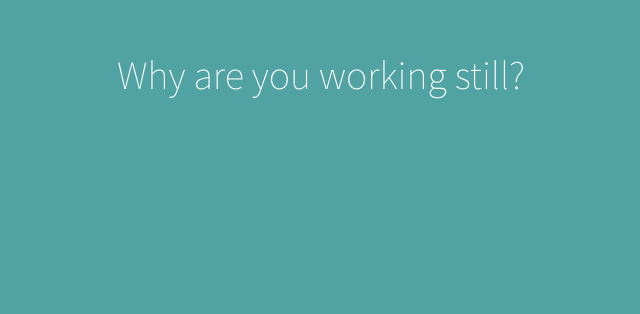
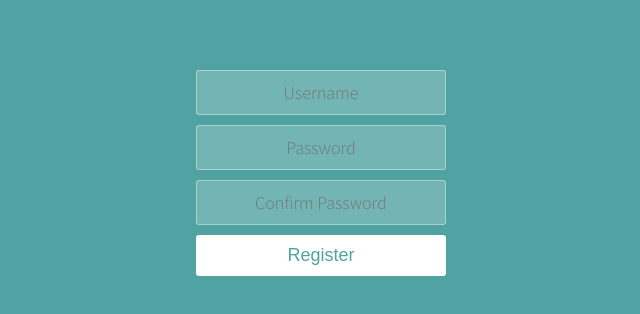
Before and after one commit to Sharat-m/React-login, a React (Create React App) app: page / in a window 1280 px wide. Shown: the part 158-472 px from the top of the page, without its empty margins (319-959 px from the left). Built offline with nearby package versions, Linux system fonts and the light colour scheme.

Commit message:
added a register page

```diff
--- a/src/components/App.jsx
+++ b/src/components/App.jsx
@@ -1,30 +1,16 @@
 import React from "react";
-import Signin from "./Signin";
-var loggedIn = true;
+import Form from "./Form";
 
-// function renderConditionaly() {
-//   if (loggedIn === true) {
-//     return <h1>Hello</h1>;
-//   } else {
-//     return (
-//       <div>
-//         <Signin />
-//       </div>
-//     );
-//   }
-// }
-
-const currentTime = new Date().getHours();
-console.log(currentTime);
+var userIsRegistered = false;
 
 function App() {
-  return <div className="container">{
-    //Ternary operator
-//   loggedIn === true ? <h1>Hello</h1> : <div> <Signin /> </div>
-    //AND operator
-  currentTime < 12 && <h1>Why are you working still?</h1>
-}
-  </div>;
+  return (
+    <div className="container">
+      <Form
+      isRegistered = {userIsRegistered}
+      />
+    </div>
+  );
 }
 
 export default App;
--- /dev/null
+++ b/src/components/Form.jsx
@@ -0,0 +1,18 @@
+import React from "react";
+
+
+function Form(props) {
+            return (
+          <form className="form">
+            <input type="text" placeholder="Username" />
+            <input type="password" placeholder="Password" />
+            { props.isRegistered === false &&
+            <input type="password" placeholder="Confirm Password" /> }
+            <button type="submit">
+                {props.isRegistered ? "Login" : "Register" }
+            </button>
+          </form>
+        );
+      }
+
+export default Form;
--- a/src/components/Inputi.jsx
+++ /dev/null
@@ -1,11 +0,0 @@
-import React from "react";
-
-function Input(props) {
-  return (
-    <div>
-      <input type={props.type} placeholder={props.placeholder} />
-    </div>
-  );
-}
-
-export default Input;
--- a/src/components/Signin.jsx
+++ /dev/null
@@ -1,16 +0,0 @@
-import React from "react";
-import Input from "./Inputi";
-
-function Signin() {
-  return (
-    <div>
-      <form className="form">
-        <Input type="text" placeholder="Username" />
-        <Input type="password" placeholder="Password" />
-        <button type="submit">Login</button>
-      </form>
-    </div>
-  );
-}
-
-export default Signin;
```
